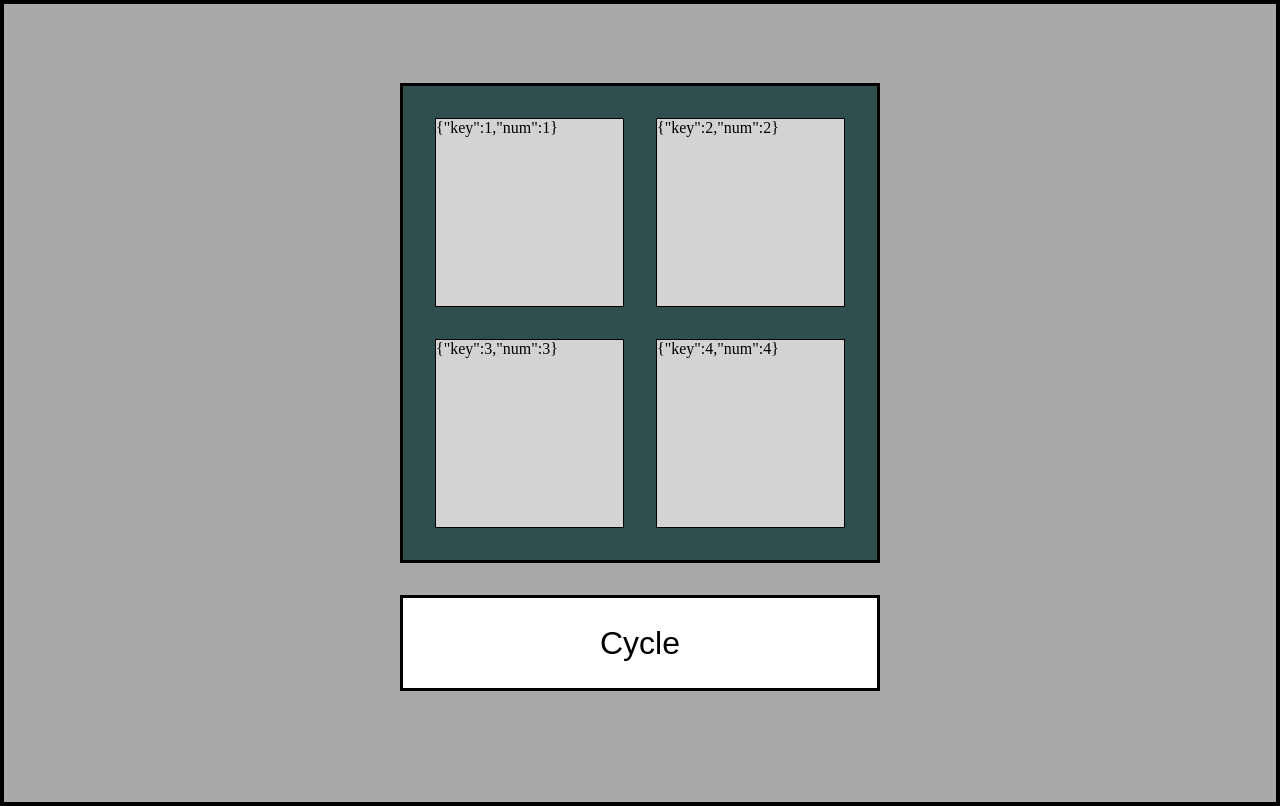
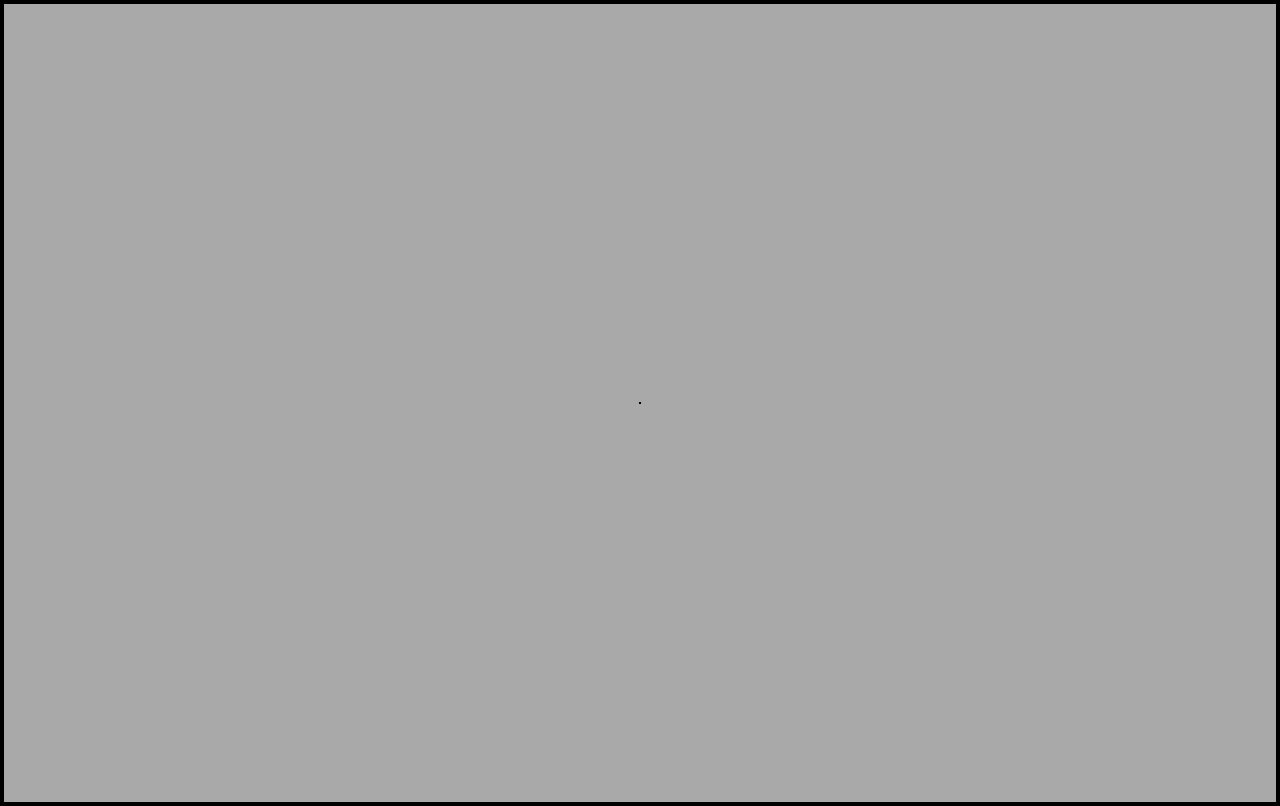
Before and after one commit to mtleonardjr/cycle-v1, a React (Create React App) app: page / in a window 1280 px wide. Built offline with nearby package versions, Linux system fonts and the light colour scheme.

Commit message:
reworked fe

```diff
--- a/src/App.css
+++ b/src/App.css
@@ -14,6 +14,7 @@
   background-color: darkgrey;
 }
 
+/*
 .grid-container {
   display: grid;
   min-width: 30em;
@@ -49,3 +50,5 @@
 .cycle-button:active {
   transform: scale(0.98);
 }
+
+*/
--- a/src/App.js
+++ b/src/App.js
@@ -23,15 +23,21 @@ function App() {
     setTileData(controllerRes);
   }
   return (
+    // <div className="app-container">
+    //   <div className='grid-container'>
+    //     <Tile data={tileData[0]}/>
+    //     <Tile data={tileData[1]}/>
+    //     <Tile data={tileData[2]}/>
+    //     <Tile data={tileData[3]}/>
+
+    //   </div>
+    //   <button className='cycle-button' onClick={cycle}>Cycle</button>
+    // </div>
+
     <div className="app-container">
-      <div className='grid-container'>
-        <Tile data={tileData[0]}/>
-        <Tile data={tileData[1]}/>
-        <Tile data={tileData[2]}/>
-        <Tile data={tileData[3]}/>
+      <div >
 
       </div>
-      <button className='cycle-button' onClick={cycle}>Cycle</button>
     </div>
   );
 }
```
